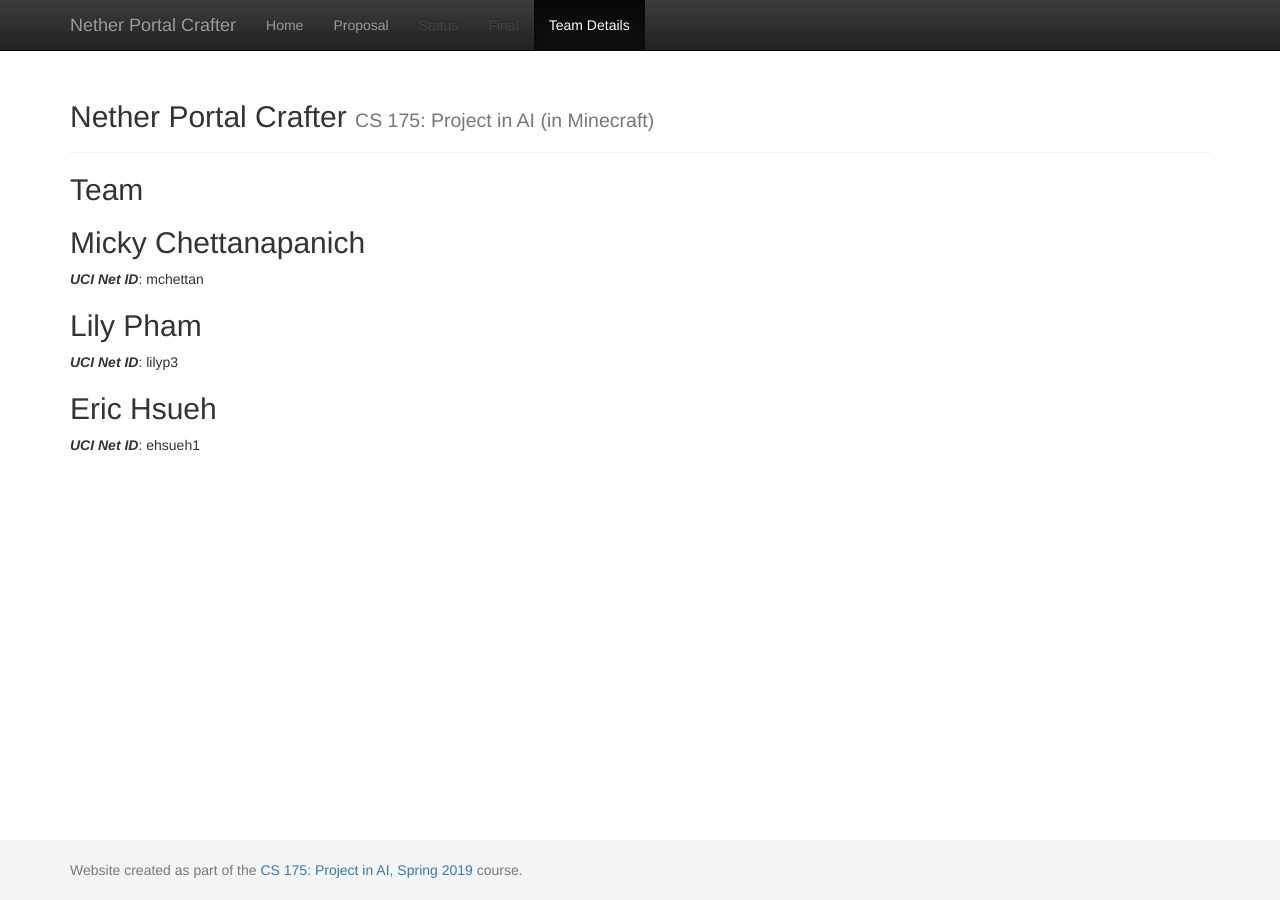
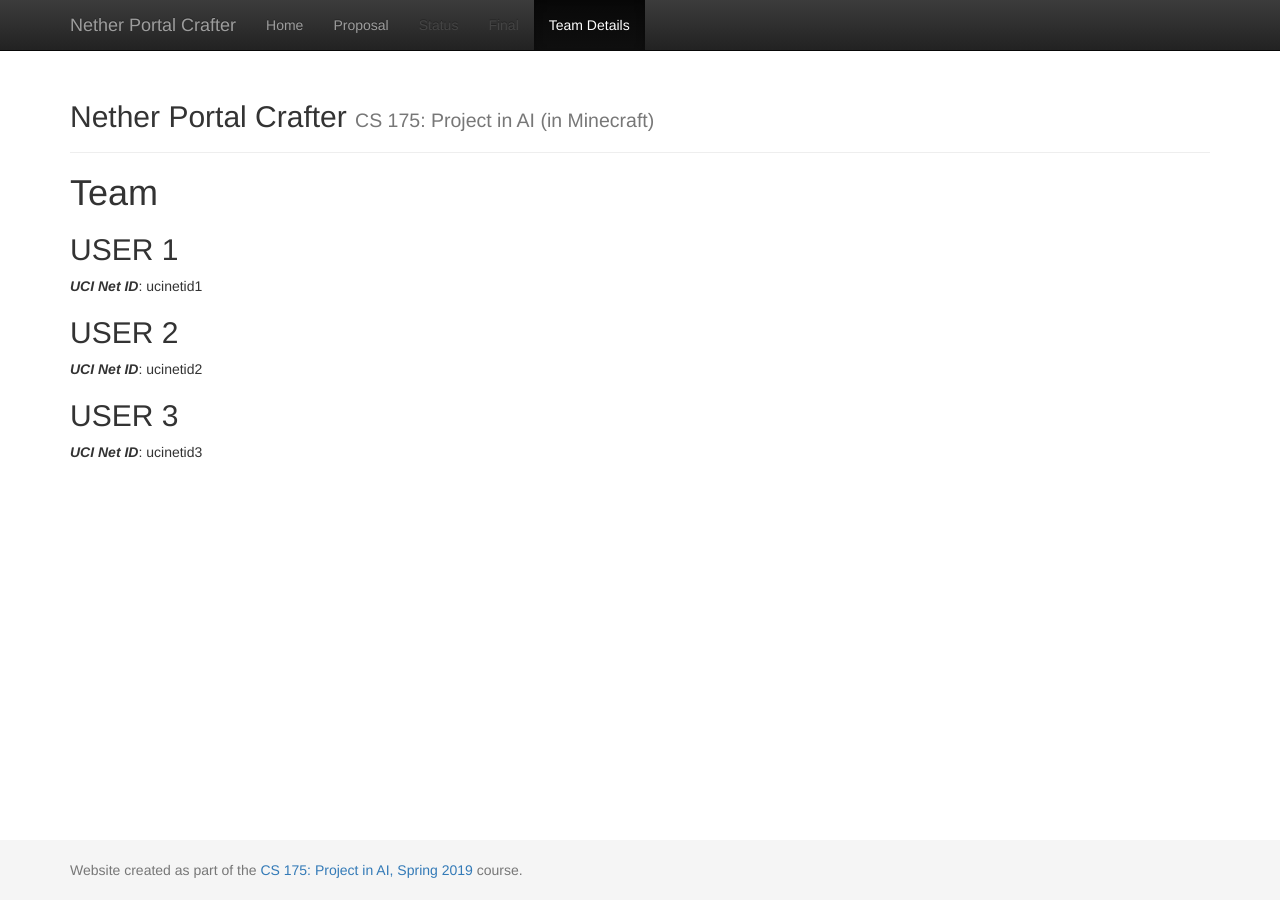
Before and after one commit to mickychetta/minecraft-ai-placeholder, a Jekyll site: the page built from docs/team.md, in a window 1280 px wide. Built offline with Jekyll 4.4.1, drawn with Linux system fonts in a browser that asks for light colours.

Commit message:
testing team header

```diff
--- a/docs/team.md
+++ b/docs/team.md
@@ -1,14 +1,16 @@
 ---
 layout: default
-title:  Team Detail
+title:  Team
 ---
-## Team
 
-## Micky Chettanapanich
-***UCI Net ID***: mchettan
+# {{ page.title }}
 
-## Lily Pham
-***UCI Net ID***: lilyp3
 
-## Eric Hsueh
-***UCI Net ID***: ehsueh1
+## USER 1
+***UCI Net ID***: ucinetid1
+
+## USER 2
+***UCI Net ID***: ucinetid2
+
+## USER 3
+***UCI Net ID***: ucinetid3
```
Also changed, not shown: docs/index.md (+0 -8 lines).
